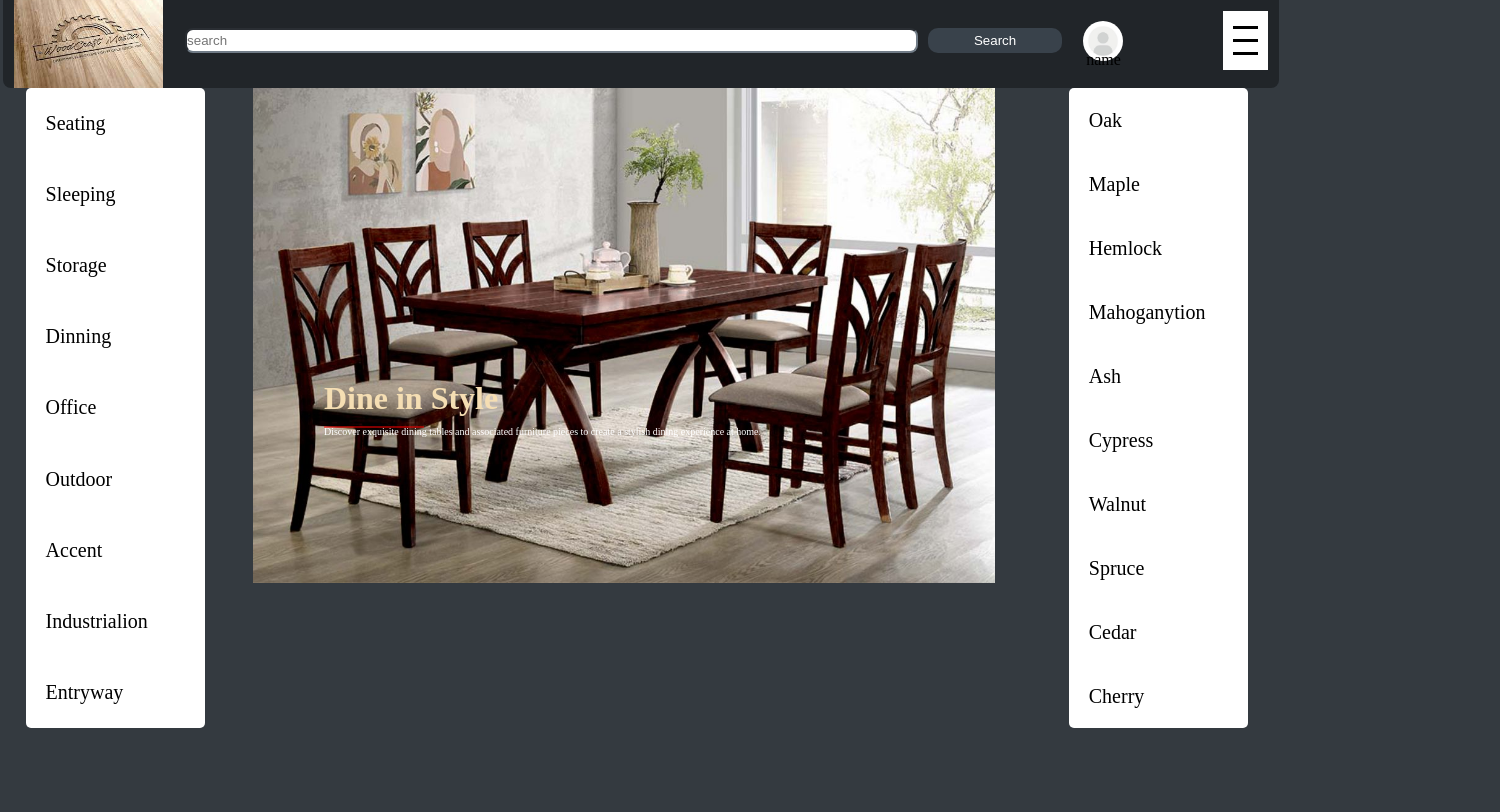
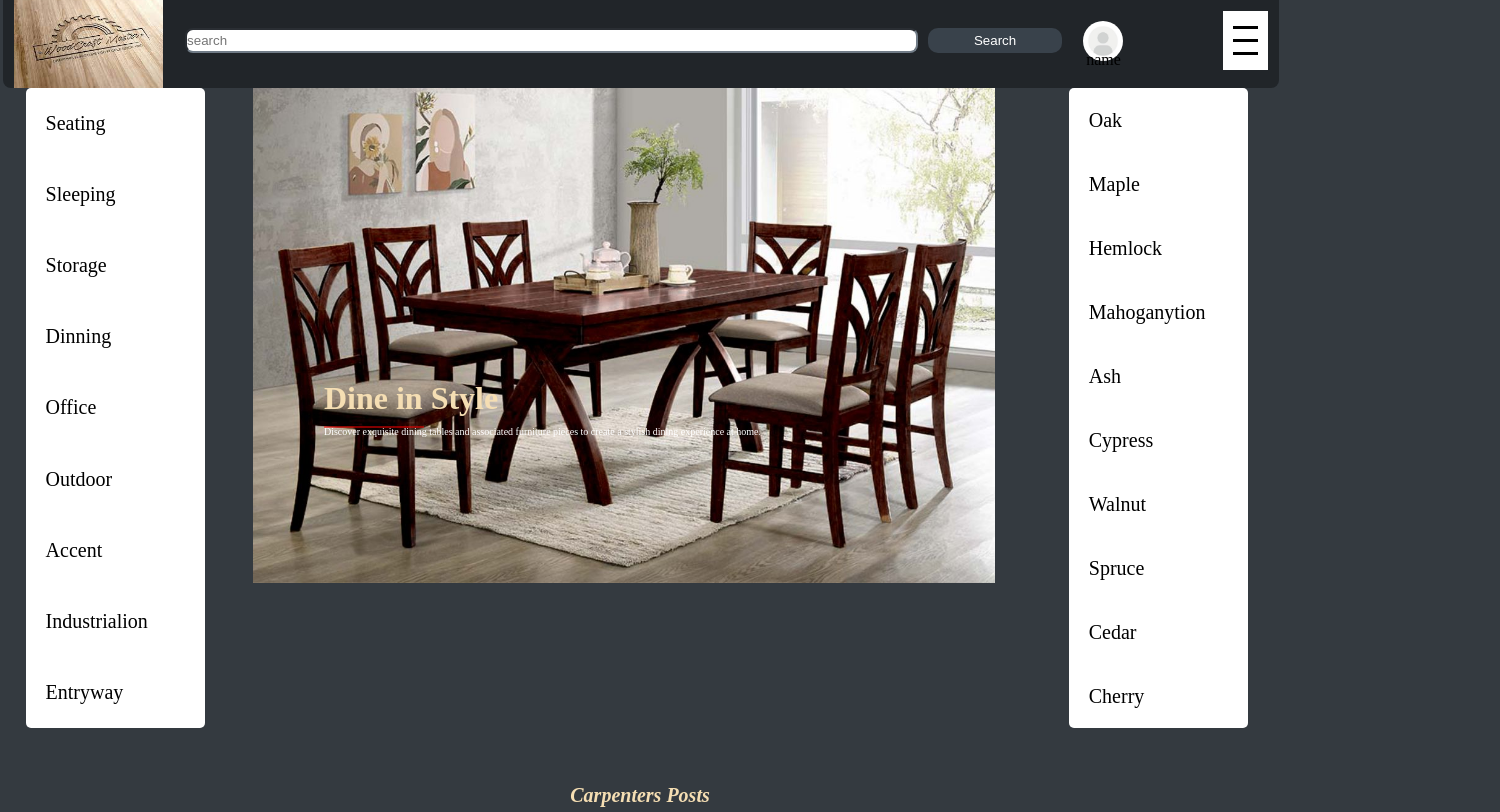
Before and after one commit to Ndigithe-john/CarpentryConnect, a React (Create React App) app in the folder frontend/: page /home in a window 1280 px wide. Shown: the top 812 px of the page, 1500 px wide, since content can reach past the window. Built offline with nearby package versions, Linux system fonts and the light colour scheme.

Commit message:
added the get carpenter posts

```diff
--- a/frontend/src/components/Home.js
+++ b/frontend/src/components/Home.js
@@ -37,7 +37,13 @@ const Home = ({ userRole }) => {
       {isModalOpen && <AccountAboutModal />}
 
       <DisplayContainer />
-      {userRole === "Carpenter" ? <Products /> : ""}
+      {userRole === "Carpenter" ? (
+        <h3 className="job_listing">Job Listing</h3>
+      ) : (
+        <h3 className="job_listing">Carpenters Posts</h3>
+      )}
+
+      <Products userRole={userRole} />
     </>
   );
 };
--- a/frontend/src/components/Products.js
+++ b/frontend/src/components/Products.js
@@ -1,6 +1,7 @@
 import Data from "./Data/Data";
 import Product from "./Product";
-const Products = () => {
+import axios from "axios";
+const Products = ({ userRole }) => {
   return (
     <div className="products">
       {Data.map((item, index) => (
--- a/frontend/src/index.css
+++ b/frontend/src/index.css
@@ -374,3 +374,10 @@ button:hover {
 .home_nav {
   margin-top: -12vh;
 }
+
+.job_listing {
+  font-style: italic;
+  color: var(--color-text-wheat);
+  font-size: 20px;
+  text-align: center;
+}
```
Also changed, not shown: 2 other files (tests, documents, lock files or other folders).
